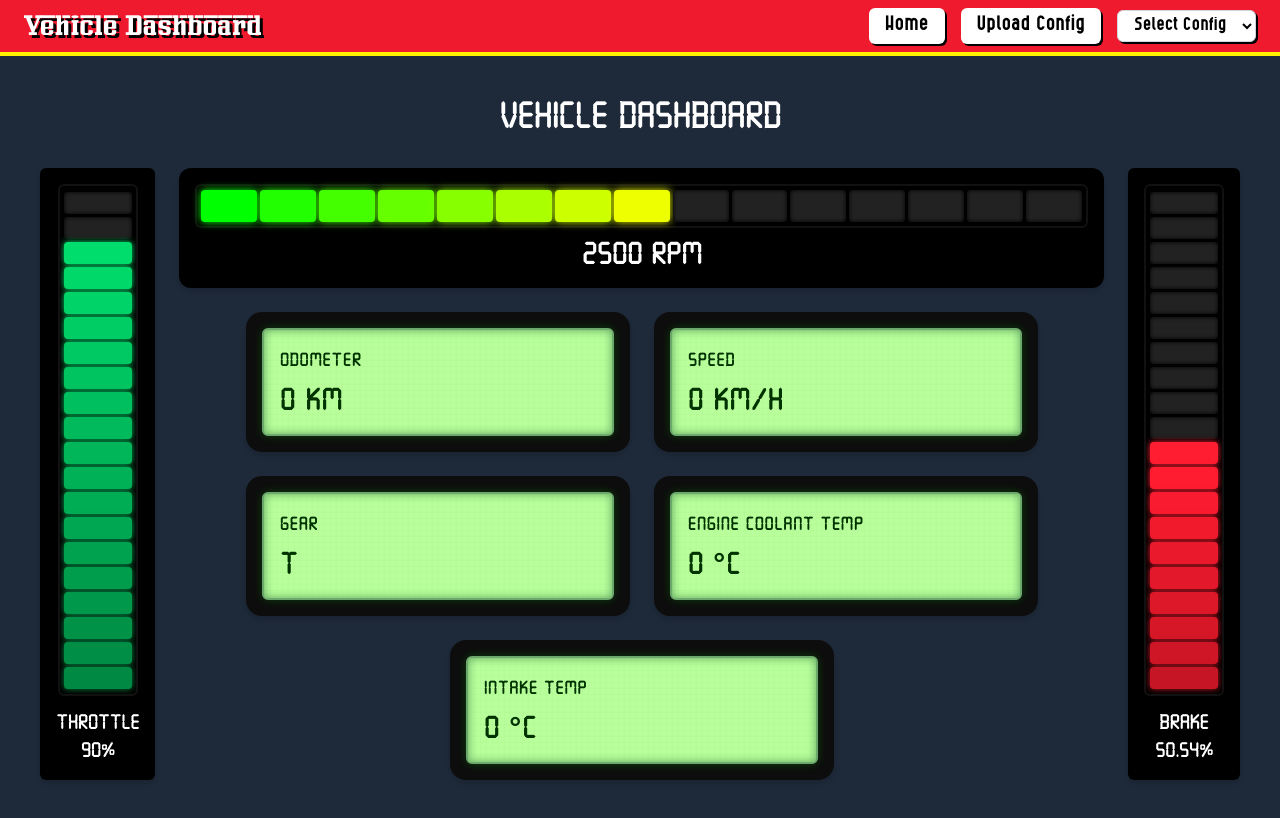
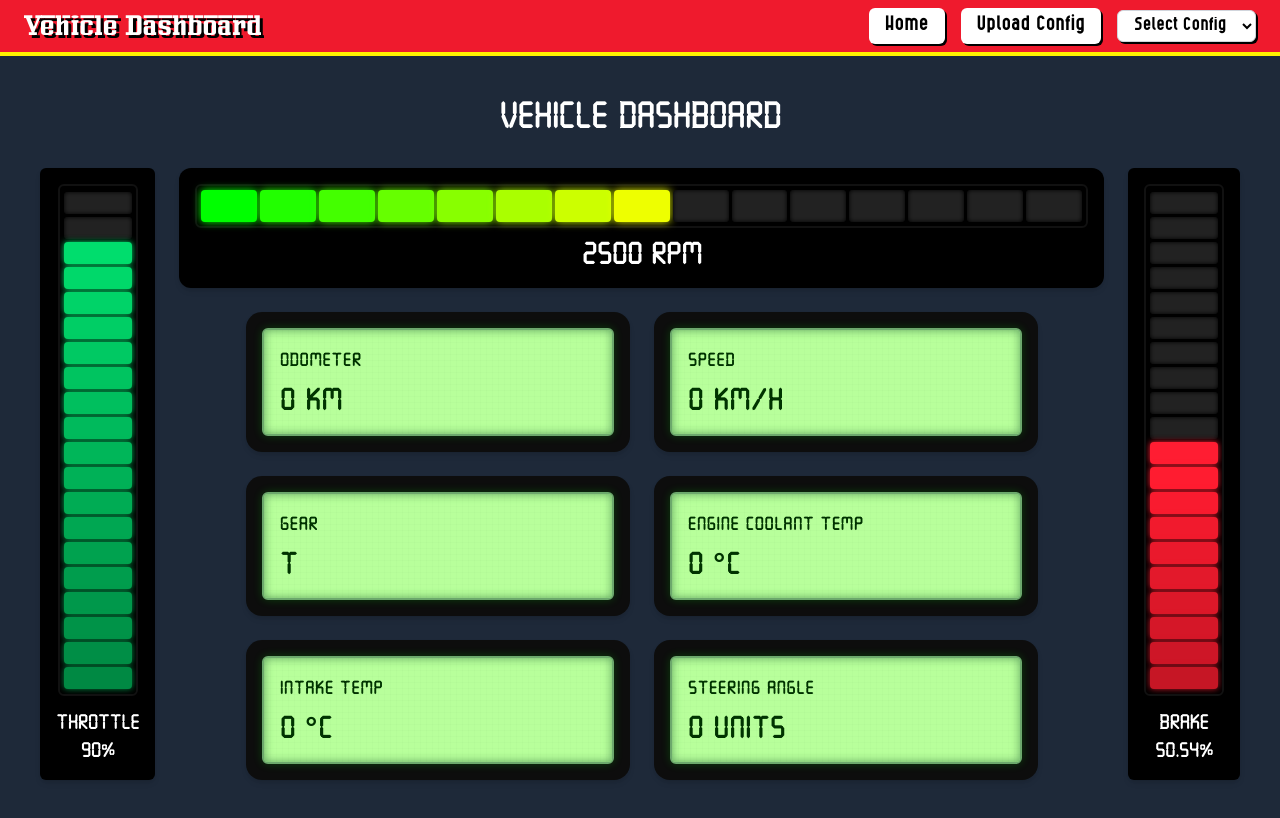
Before and after one commit to pemujakentang/RISET_CANBUS_WEBAPP, a Next.js app: page / in a window 1280 px wide. Shown: the top 818 px of the page. Built offline with nearby package versions, Linux system fonts and the light colour scheme; what mqtt would draw is missing.

Commit message:
Add steering angle

```diff
--- a/app/dashboard/page.tsx
+++ b/app/dashboard/page.tsx
@@ -20,6 +20,7 @@ export default function Dashboard() {
         engineCoolantTemp: 0,
         airIntakeTemp: 0,
         odoMeter: 0,
+        steeringAngle: 0,
     });
 
     useEffect(() => {
@@ -98,6 +99,7 @@ export default function Dashboard() {
 
                             <ParameterCard name="Engine Coolant Temp" value={data.engineCoolantTemp} unit="°C" onClick={() => handleMetricClick("engineCoolantTemp")} />
                             <ParameterCard name="Intake Temp" value={data.airIntakeTemp} unit="°C" onClick={() => handleMetricClick("airIntakeTemp")} />
+                            <ParameterCard name="Steering Angle" value={data.steeringAngle} unit="units" onClick={() => handleMetricClick("steeringAngle")} />
                         </div>
                     </div>
 
--- a/lib/mqtt.ts
+++ b/lib/mqtt.ts
@@ -21,6 +21,7 @@ export interface VehicleData {
   maybeOdo: number;
   engineCoolantTemp: number;
   airIntakeTemp: number;
+  steeringAngle: number;
 }
 
 let latestData: VehicleData;
--- a/lib/telemetryBuffer.ts
+++ b/lib/telemetryBuffer.ts
@@ -6,7 +6,9 @@ export type TelemetryKey =
   | "brake"
   | "engineCoolantTemp"
   | "airIntakeTemp"
-  | "odoMeter";
+  | "odoMeter"
+  | "steeringAngle"
+  ;
 
 type Entry = { t: number; value: number };
 
@@ -22,6 +24,7 @@ const buffer: Record<TelemetryKey, Entry[]> = {
   engineCoolantTemp: [],
   airIntakeTemp: [],
   odoMeter: [],
+  steeringAngle: [],
 };
 
 const lastSavedTime: Record<TelemetryKey, number> = {
@@ -33,6 +36,7 @@ const lastSavedTime: Record<TelemetryKey, number> = {
   engineCoolantTemp: 0,
   airIntakeTemp: 0,
   odoMeter: 0,
+  steeringAngle: 0,
 };
 
 export function pushTelemetry(key: TelemetryKey, value: number) {
@@ -65,5 +69,6 @@ export function isTelemetryKey(key: string): key is TelemetryKey {
         "engineCoolantTemp",
         "airIntakeTemp",
         "odoMeter",
+        "diffWheelSpeed",
     ].includes(key);
 }
```
